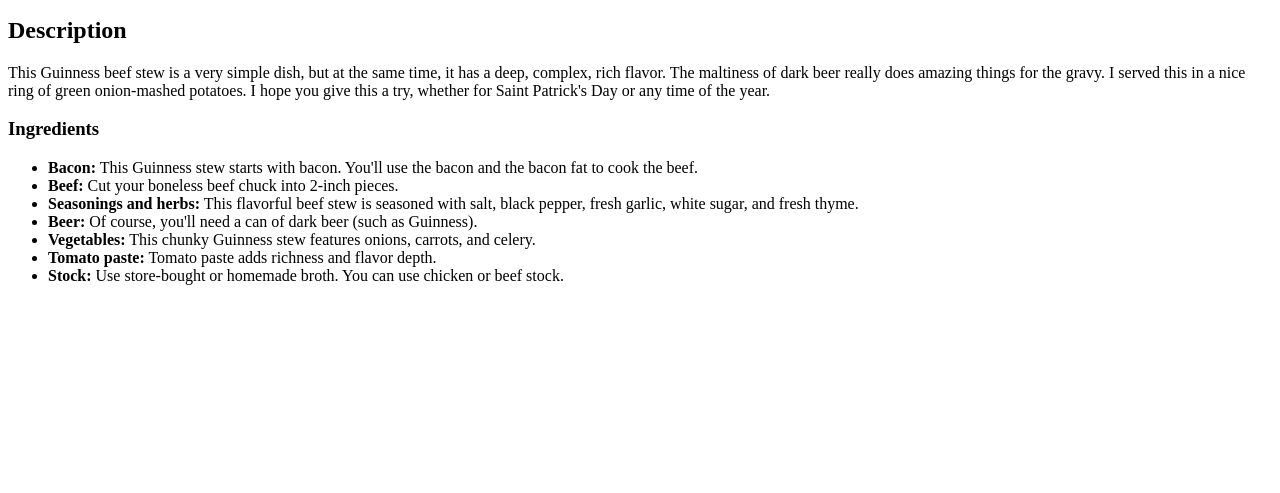
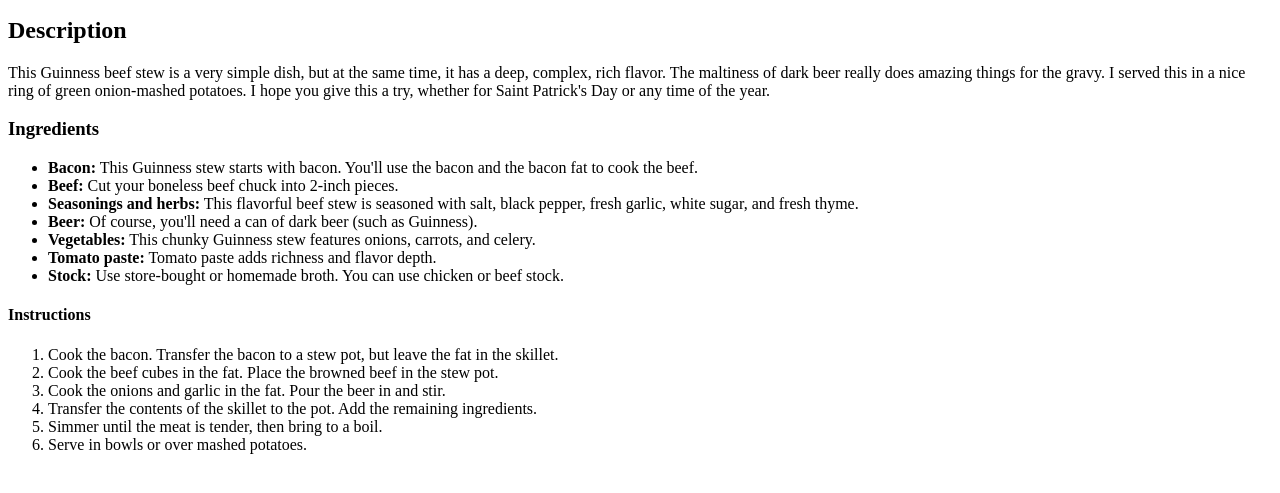
Before and after one commit to callantwy/odin-recipes, a plain HTML site: page recipes/beef-and-guiness-stew.html in a window 1280 px wide. Shown: the part 101-594 px from the top of the page. Drawn offline with Linux system fonts and the light colour scheme.

Commit message:
Add instructions to B+G Stew page.

```diff
--- a/recipes/beef-and-guiness-stew.html
+++ b/recipes/beef-and-guiness-stew.html
@@ -20,5 +20,14 @@
         <li><strong>Tomato paste:</strong> Tomato paste adds richness and flavor depth.</li>
         <li><strong>Stock:</strong> Use store-bought or homemade broth. You can use chicken or beef stock.</li>
     </ul>
+    <h4>Instructions</h4>
+    <ol>
+        <li>Cook the bacon. Transfer the bacon to a stew pot, but leave the fat in the skillet.</li>
+        <li>Cook the beef cubes in the fat. Place the browned beef in the stew pot.</li>
+        <li>Cook the onions and garlic in the fat. Pour the beer in and stir.</li>
+        <li>Transfer the contents of the skillet to the pot. Add the remaining ingredients.</li>
+        <li>Simmer until the meat is tender, then bring to a boil.</li>
+        <li>Serve in bowls or over mashed potatoes.</li>
+    </ol>
 </body>
 </html>
```
